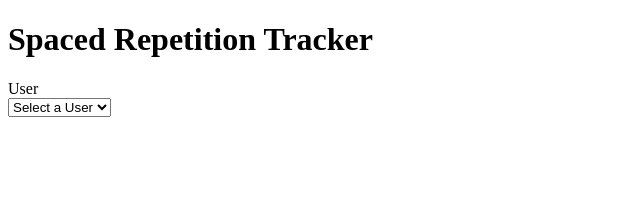
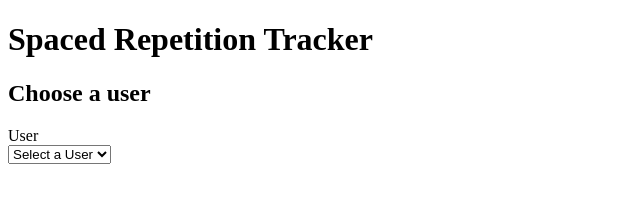
Before and after one commit to shehu-dona/spaced-repetition-tracker, a website with bundled scripts: page index.html in a window 1280 px wide. Shown: the whole page, without its empty margins (0-640 px from the left). Built offline with nearby package versions, Linux system fonts and the light colour scheme.

Commit message:
Add section and header for user-dropdown

```diff
--- a/index.html
+++ b/index.html
@@ -6,9 +6,12 @@
   </head>
   <body>
     <h1>Spaced Repetition Tracker</h1>
-    <label for="user-select">User</label>
-    <select id="user-select">
-      <option value="">Select a User</option>
-    </select>
+    <section>
+      <h2>Choose a user</h2>
+      <label for="user-select">User</label>
+      <select id="user-select">
+        <option value="">Select a User</option>
+      </select>
+    </section>
   </body>
 </html>
```
